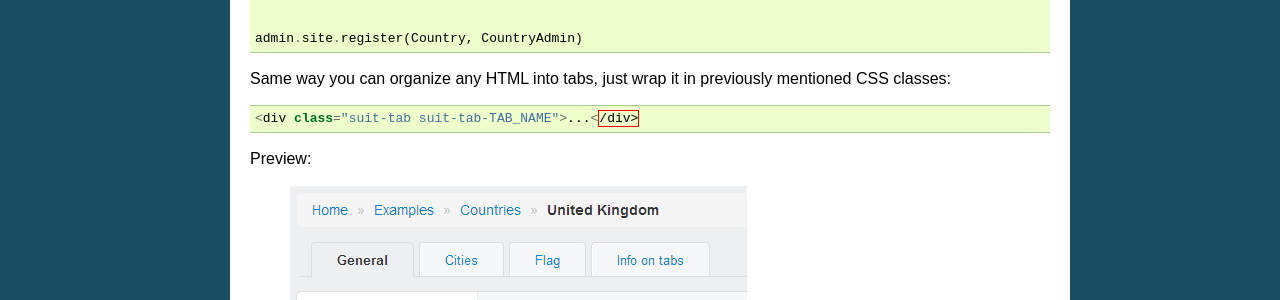
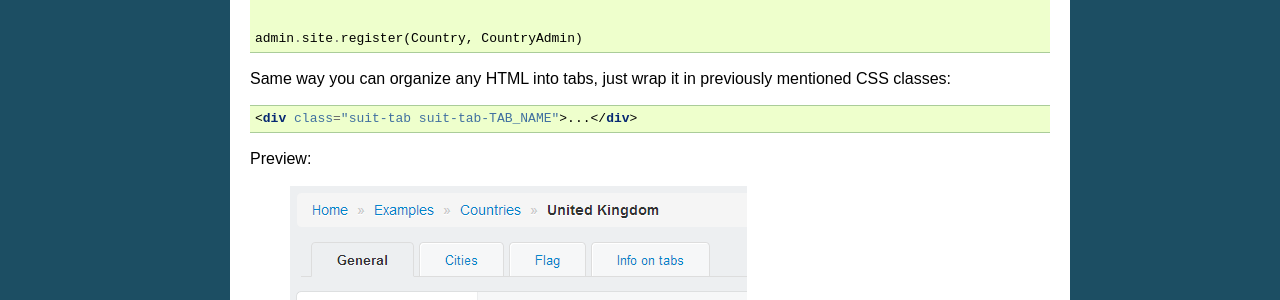
Before and after one commit to darklow/django-suit, a Sphinx documentation site: the page built from docs/form_tabs.rst, in a window 1280 px wide. Shown: the part 1000-1300 px from the top of the page. Built offline with Sphinx 7.4.7, drawn with Linux system fonts in a browser that asks for light colours.

Commit message:
Docs: HTML codeblock added for form tabs

```diff
--- a/docs/form_tabs.rst
+++ b/docs/form_tabs.rst
@@ -57,7 +57,7 @@ Full example::
 
 Same way you can organize any HTML into tabs, just wrap it in previously mentioned CSS classes:
 
-.. code-block:: javascript
+.. code-block:: html
 
   <div class="suit-tab suit-tab-TAB_NAME">...</div>
 
```
